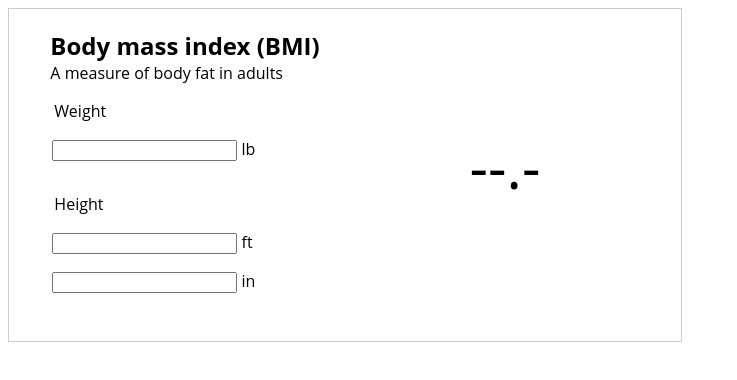
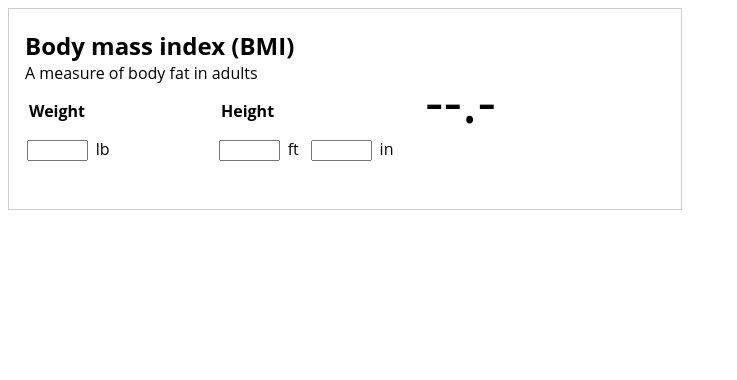
Before and after one commit to razvanh/super-duper-bmi-calc, a website: page index.html in a window 1280 px wide. Shown: the whole page, without its empty margins (0-737 px from the left). Drawn offline with Linux system fonts and the light colour scheme.

Commit message:
added grid layout

```diff
--- a/bmicalc.scss
+++ b/bmicalc.scss
@@ -4,23 +4,29 @@
   border: 1px #ccc solid;
   padding:0 1em 1em;
 
-  display:grid;
-  grid-template-columns: 50% 50%;
-  grid-template-rows: auto;
-
-  grid-template-areas: "calculator result";
-
-  align-items: center;
-  justify-items:center;
-
   & p{
     margin-top:0;
+    display:inline-block;
   }
 
   & h2 {
     margin-bottom:0;
   }
+
+  & input {
+    max-width:4em;
+  }
+
+  & label {
+    padding: 0 .5em 0 .2em;
+  }
+
+  & legend {
+    font-weight: bold;
+  }
 }
+
+
 
 #bmicalc-number {
   font-size:3.6em;
@@ -30,3 +36,34 @@ fieldset {
   border:0;
   padding:1em 0;
 }
+
+@media all and (min-width:40em) {
+
+  @supports (display: grid) {
+    #bmicalc {
+      display:grid;
+      grid-template-columns: 60% 40%;
+      grid-template-rows: auto;
+      grid-column-gap: 1em;
+
+      grid-template-areas: "calculator result";
+
+      align-items: center;
+      justify-items:stretch;
+    }
+
+    form {
+      display:grid;
+      grid-template-columns: 50% 50%;
+      grid-template-rows:auto;
+
+      align-items: center;
+      justify-items:stretch;
+    }
+
+    .bmicalc-heading {
+      grid-column: 1 / span 2;
+    }
+  }
+
+}
--- a/index.html
+++ b/index.html
@@ -2,6 +2,7 @@
 <html lang="en">
 <head>
 	<meta charset="UTF-8">
+	<meta name="viewport" content="width=device-width", initial-scale=1, minimum-scale=1 />
 	<title>BMI Claculator</title>
 	<link type="text/css" rel="stylesheet" href="bmicalc.css" media="all" />
 </head>
```
Also changed, not shown: bmicalc.css, 1 other file.
